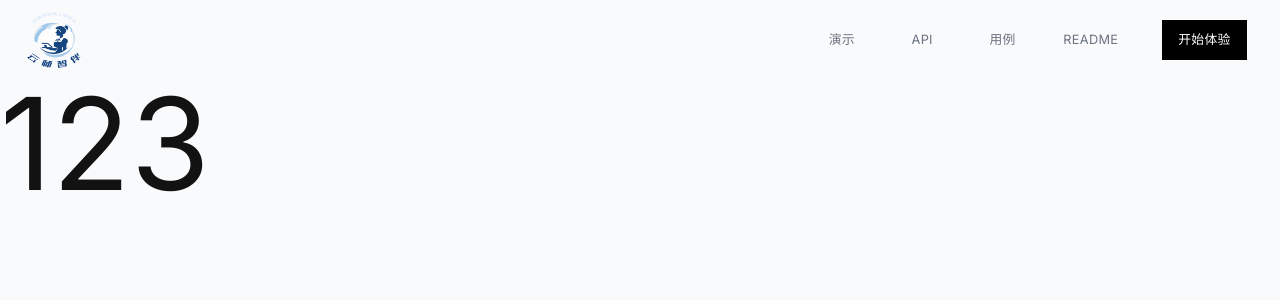
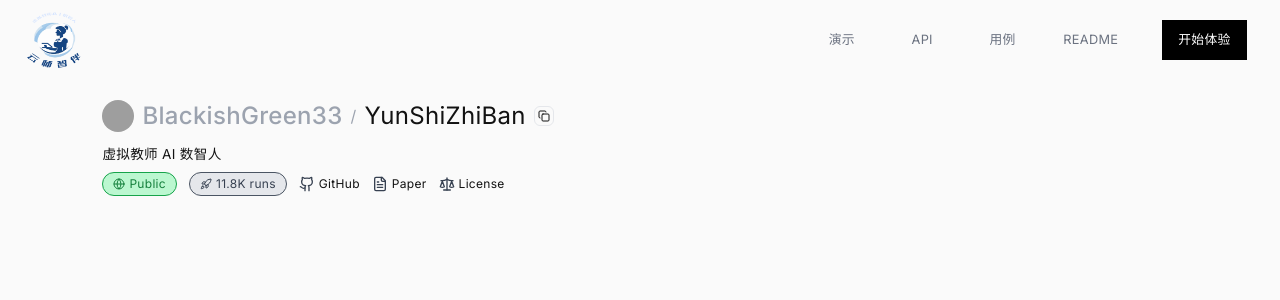
Before and after one commit to YunShiZhiBan/YunShiZhiBan-FE, a Next.js app: page / in a window 1280 px wide. Shown: the top 300 px of the page. Built offline with nearby package versions, Linux system fonts and the light colour scheme; grey boxes are pictures that could not be loaded; a web font is replaced by a local one.

Commit message:
✨ feat：新增模型资讯栏

```diff
--- a/package.json
+++ b/package.json
@@ -24,6 +24,8 @@
   },
   "dependencies": {
     "@emotion/styled": "^11.11.5",
+    "@radix-ui/react-avatar": "^1.0.4",
+    "@radix-ui/react-hover-card": "^1.0.7",
     "@radix-ui/react-slot": "^1.0.2",
     "class-variance-authority": "^0.7.0",
     "clsx": "^2.1.1",
--- a/src/common/components/layouts/index.tsx
+++ b/src/common/components/layouts/index.tsx
@@ -14,7 +14,7 @@ const Layout: React.FC<LayoutProps> = ({ children }) => {
 
   return (
     <>
-      <div className="relative flex h-dvh flex-col bg-bgDefault">
+      <div className="relative flex h-dvh flex-col">
         <HeaderTop />
         <main className="absolute top-[10vh] w-full flex-1 transition-all duration-300">
           {children}
--- /dev/null
+++ b/src/common/components/ui/avatar.tsx
@@ -0,0 +1,50 @@
+'use client';
+
+import * as AvatarPrimitive from '@radix-ui/react-avatar';
+import * as React from 'react';
+
+import { cn } from '@/common/lib/utils';
+
+const Avatar = React.forwardRef<
+  React.ElementRef<typeof AvatarPrimitive.Root>,
+  React.ComponentPropsWithoutRef<typeof AvatarPrimitive.Root>
+>(({ className, ...props }, ref) => (
+  <AvatarPrimitive.Root
+    ref={ref}
+    className={cn(
+      'relative flex h-10 w-10 shrink-0 overflow-hidden rounded-full',
+      className
+    )}
+    {...props}
+  />
+));
+Avatar.displayName = AvatarPrimitive.Root.displayName;
+
+const AvatarImage = React.forwardRef<
+  React.ElementRef<typeof AvatarPrimitive.Image>,
+  React.ComponentPropsWithoutRef<typeof AvatarPrimitive.Image>
+>(({ className, ...props }, ref) => (
+  <AvatarPrimitive.Image
+    ref={ref}
+    className={cn('aspect-square h-full w-full', className)}
+    {...props}
+  />
+));
+AvatarImage.displayName = AvatarPrimitive.Image.displayName;
+
+const AvatarFallback = React.forwardRef<
+  React.ElementRef<typeof AvatarPrimitive.Fallback>,
+  React.ComponentPropsWithoutRef<typeof AvatarPrimitive.Fallback>
+>(({ className, ...props }, ref) => (
+  <AvatarPrimitive.Fallback
+    ref={ref}
+    className={cn(
+      'bg-muted flex h-full w-full items-center justify-center rounded-full',
+      className
+    )}
+    {...props}
+  />
+));
+AvatarFallback.displayName = AvatarPrimitive.Fallback.displayName;
+
+export { Avatar, AvatarFallback, AvatarImage };
--- /dev/null
+++ b/src/common/components/ui/badge.tsx
@@ -0,0 +1,36 @@
+import { cva, type VariantProps } from 'class-variance-authority';
+import * as React from 'react';
+
+import { cn } from '@/common/lib/utils';
+
+const badgeVariants = cva(
+  'inline-flex items-center rounded-full border px-2.5 py-0.5 text-xs font-semibold transition-colors focus:outline-none focus:ring-2 focus:ring-ring focus:ring-offset-2',
+  {
+    variants: {
+      variant: {
+        default:
+          'border-transparent bg-primary text-primary-foreground hover:bg-primary/80',
+        secondary:
+          'border-transparent bg-secondary text-secondary-foreground hover:bg-secondary/80',
+        destructive:
+          'border-transparent bg-destructive text-destructive-foreground hover:bg-destructive/80',
+        outline: 'text-foreground',
+      },
+    },
+    defaultVariants: {
+      variant: 'default',
+    },
+  }
+);
+
+export interface BadgeProps
+  extends React.HTMLAttributes<HTMLDivElement>,
+    VariantProps<typeof badgeVariants> {}
+
+function Badge({ className, variant, ...props }: BadgeProps) {
+  return (
+    <div className={cn(badgeVariants({ variant }), className)} {...props} />
+  );
+}
+
+export { Badge, badgeVariants };
--- /dev/null
+++ b/src/common/components/ui/hover-card.tsx
@@ -0,0 +1,29 @@
+"use client"
+
+import * as React from "react"
+import * as HoverCardPrimitive from "@radix-ui/react-hover-card"
+
+import { cn } from "@/common/lib/utils"
+
+const HoverCard = HoverCardPrimitive.Root
+
+const HoverCardTrigger = HoverCardPrimitive.Trigger
+
+const HoverCardContent = React.forwardRef<
+  React.ElementRef<typeof HoverCardPrimitive.Content>,
+  React.ComponentPropsWithoutRef<typeof HoverCardPrimitive.Content>
+>(({ className, align = "center", sideOffset = 4, ...props }, ref) => (
+  <HoverCardPrimitive.Content
+    ref={ref}
+    align={align}
+    sideOffset={sideOffset}
+    className={cn(
+      "z-50 w-64 rounded-md border bg-popover p-4 text-popover-foreground shadow-md outline-none data-[state=open]:animate-in data-[state=closed]:animate-out data-[state=closed]:fade-out-0 data-[state=open]:fade-in-0 data-[state=closed]:zoom-out-95 data-[state=open]:zoom-in-95 data-[side=bottom]:slide-in-from-top-2 data-[side=left]:slide-in-from-right-2 data-[side=right]:slide-in-from-left-2 data-[side=top]:slide-in-from-bottom-2",
+      className
+    )}
+    {...props}
+  />
+))
+HoverCardContent.displayName = HoverCardPrimitive.Content.displayName
+
+export { HoverCard, HoverCardTrigger, HoverCardContent }
--- /dev/null
+++ b/src/modules/home/components/BasicDetail/components/BasicDetail.tsx
@@ -0,0 +1,59 @@
+import { FileText, Github, Globe, Rocket, Scale } from 'lucide-react';
+
+import {
+  Avatar,
+  AvatarFallback,
+  AvatarImage,
+} from '@/common/components/ui/avatar';
+import { Badge } from '@/common/components/ui/badge';
+import { Button } from '@/common/components/ui/button';
+
+import CopyToClipboardButton from './CopyButton';
+import RepositoryLink from './RepositoryLink';
+
+const BasicDetail: React.FC = () => {
+  return (
+    <div className="flex flex-col gap-2">
+      <div className="flex items-center gap-1">
+        <Avatar className="h-[4vh] w-[4vh]">
+          <AvatarImage
+            src="https://github.com/BlackishGreen33.png"
+            alt="avatar"
+          />
+          <AvatarFallback>BG</AvatarFallback>
+        </Avatar>
+        <Button variant="link" className="px-1 text-[3vh] text-gray-400">
+          BlackishGreen33
+        </Button>
+        <p className="text-gray-400">/</p>
+        <p className="px-1 text-[3vh]">YunShiZhiBan</p>
+        <CopyToClipboardButton
+          text="BlackishGreen33/YunShiZhiBan-FE"
+          className="h-[2.5vh] w-[2.5vh]"
+        />
+      </div>
+      <p className="text-[1.7vh]">虚拟教师 AI 数智人</p>
+      <div className="flex gap-3">
+        <Badge
+          variant="secondary"
+          className="flex gap-1 border-[1px] border-green-600 bg-green-200 text-[1.5vh] font-normal text-green-700"
+        >
+          <Globe className="h-[1.5vh] w-[1.5vh]" />
+          Public
+        </Badge>
+        <Badge
+          variant="secondary"
+          className="flex gap-1 border-[1px] border-gray-600 bg-gray-200 text-[1.5vh] font-normal text-gray-700"
+        >
+          <Rocket className="h-[1.5vh] w-[1.5vh]" />
+          11.8K runs
+        </Badge>
+        <RepositoryLink title="GitHub" Icon={Github} href="/github" />
+        <RepositoryLink title="Paper" Icon={FileText} href="/paper" />
+        <RepositoryLink title="License" Icon={Scale} href="/license" />
+      </div>
+    </div>
+  );
+};
+
+export default BasicDetail;
--- /dev/null
+++ b/src/modules/home/components/BasicDetail/components/CopyButton.tsx
@@ -0,0 +1,45 @@
+'use client';
+
+import { Copy } from 'lucide-react';
+import { useCallback } from 'react';
+
+import { Button } from '@/common/components/ui/button';
+import {
+  HoverCard,
+  HoverCardContent,
+  HoverCardTrigger,
+} from '@/common/components/ui/hover-card';
+
+type CopyButtonProps = {
+  text: string;
+  className?: string;
+};
+
+const CopyToClipboardButton: React.FC<CopyButtonProps> = ({
+  text,
+  className,
+}) => {
+  const copyTextToClipboard = useCallback(() => {
+    navigator.clipboard.writeText(text);
+  }, [text]);
+
+  return (
+    <HoverCard>
+      <HoverCardTrigger asChild>
+        <Button
+          variant="outline"
+          size="icon"
+          className={className}
+          onClick={copyTextToClipboard}
+        >
+          <Copy className="h-[1.5vh] w-[1.5vh]" />
+        </Button>
+      </HoverCardTrigger>
+      <HoverCardContent className='bg-black w-auto p-3'>
+        <p className='text-white text-[1.5vh]'>复制模型名称</p>
+      </HoverCardContent>
+    </HoverCard>
+  );
+};
+
+export default CopyToClipboardButton;
--- /dev/null
+++ b/src/modules/home/components/BasicDetail/components/RepositoryLink.tsx
@@ -0,0 +1,27 @@
+import Link from "next/link";
+
+type RepositoryLinkProps = {
+  title: string;
+  Icon: React.ElementType;
+  href: string;
+};
+
+const RepositoryLink: React.FC<RepositoryLinkProps> = ({
+  title,
+  Icon,
+  href,
+}) => (
+  <div className="flex items-center gap-1 text-[1.5vh] font-normal">
+    <Icon className="h-[2vh] w-[2vh] text-gray-700" />
+    <Link
+      href={href}
+      passHref
+      className="text-[1.5vh] hover:underline"
+      aria-label={`Link to ${title}`}
+    >
+      {title}
+    </Link>
+  </div>
+);
+
+export default RepositoryLink;
--- /dev/null
+++ b/src/modules/home/components/BasicDetail/index.ts
@@ -0,0 +1,3 @@
+import BasicDetail from './components/BasicDetail';
+
+export default BasicDetail;
--- a/src/modules/home/components/Home.tsx
+++ b/src/modules/home/components/Home.tsx
@@ -1,5 +1,11 @@
+import BasicDetail from './BasicDetail';
+
 const Home = () => {
-  return <div className="w-full h-[120vh] text-9xl">123</div>;
+  return (
+    <div className="h-[120vh] w-full px-[8%] py-[2vh]">
+      <BasicDetail />
+    </div>
+  );
 };
 
 export default Home;
```
Also changed, not shown: src/common/components/ui/button.tsx (+24 -24 lines), 1 other file (tests, documents, lock files or other folders).
